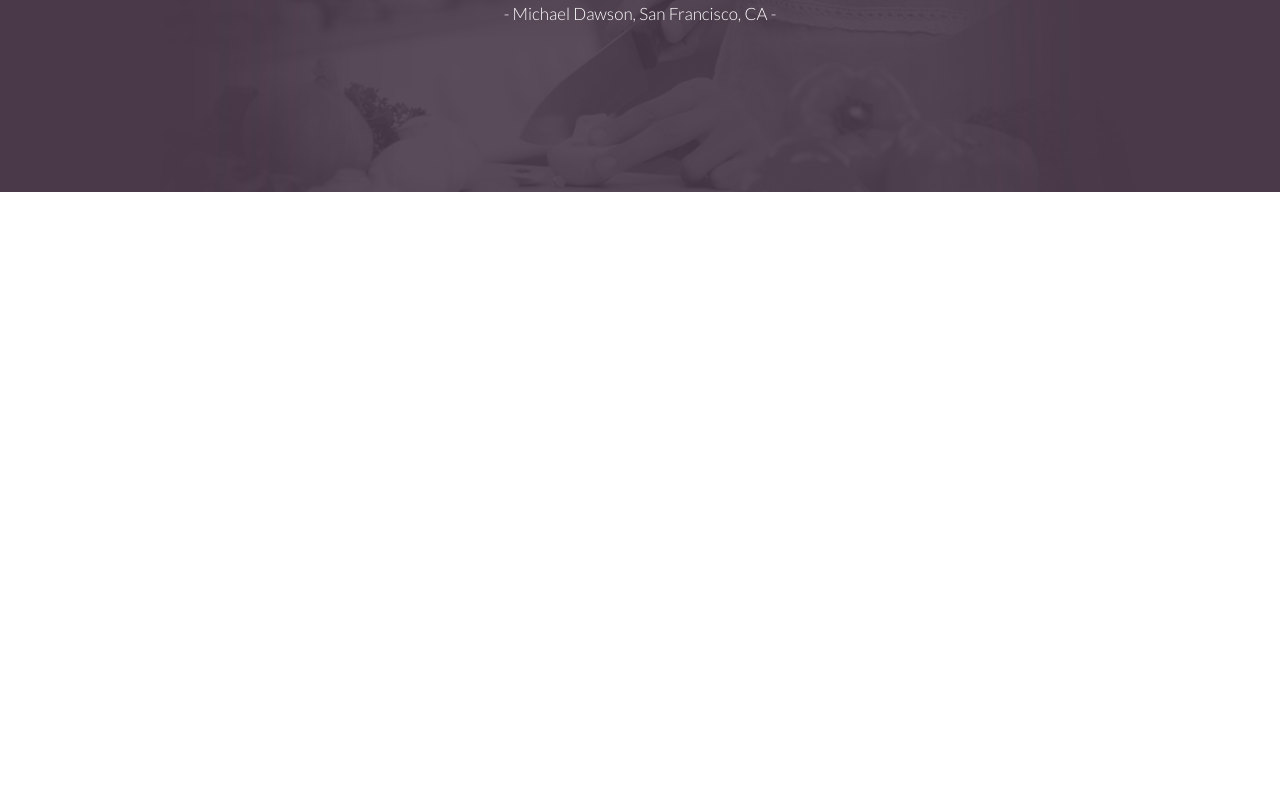
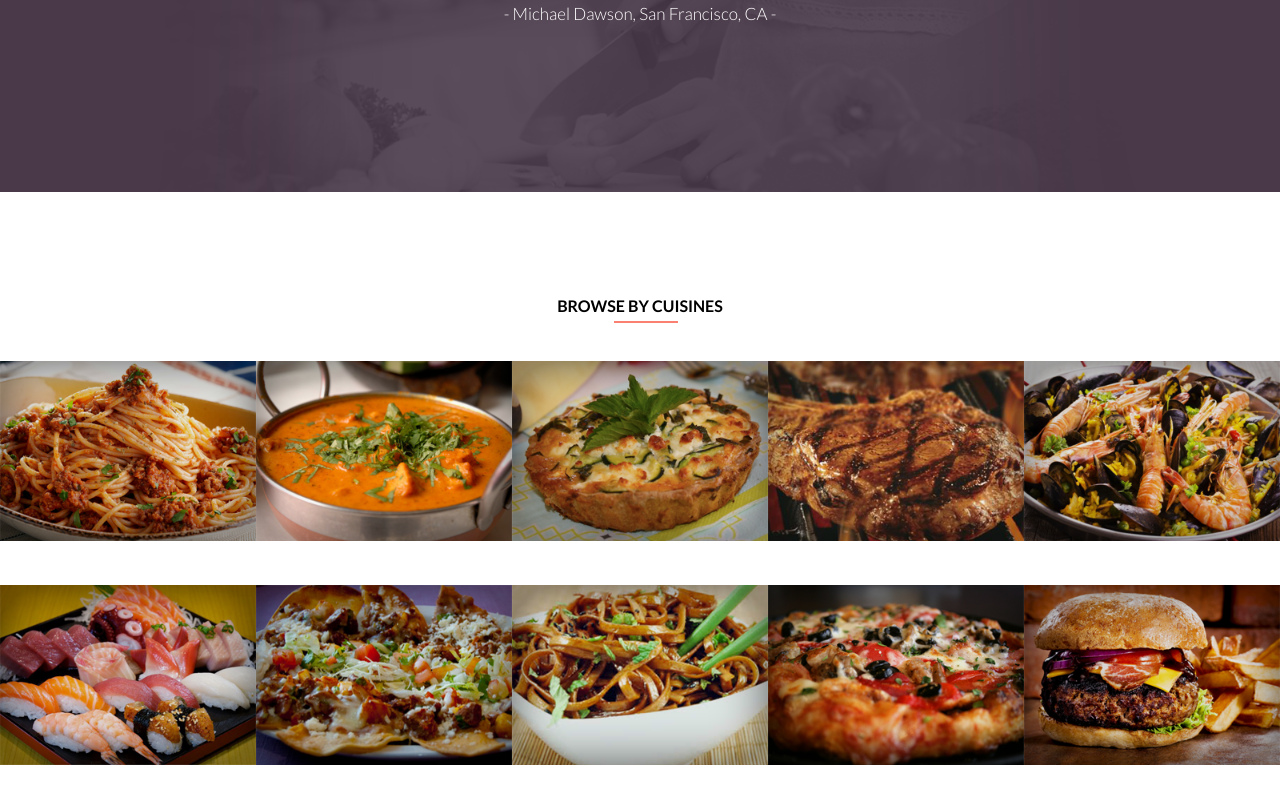
Before and after one commit to Firefly718/fudi, a website: page index.html in a window 1280 px wide. Shown: the part 2495-3307 px from the top of the page. Drawn offline with Linux system fonts and the light colour scheme.

Commit message:
begin fourth section

```diff
--- a/index.html
+++ b/index.html
@@ -83,8 +83,29 @@
         <p>I am so happy because I found this recipe, and it just made my life easier. Thanks  so much for sharing!”
         </p>
         <span>Michael Dawson, San Francisco, CA</span>
+        <div class="slider"></div>
     </section>
-    <section class="cuisines"></section>
+
+    <section class="cuisines">
+        <span>BROWSE BY CUISINES</span>
+        <div class="cuisines__choise">
+            <div class="cuisines__line">
+                <div class="cuisines__italian"><a href="#" alt="italian_recipes"></a></div>
+                <div class="cuisines__indian"><a href="#" alt="indian_recipes"></a></div>
+                <div class="cuisines__french"><a href="#" alt="french_recipes"></a></div>
+                <div class="cuisines__steakhouse"><a href="#" alt="steakhouse_recipes"></a></div>
+                <div class="cuisines__seafood"><a href="#" alt="seafood_recipes"></a></div>
+            </div>
+
+            <div class="cuisines__line">
+                <div class="cuisines__sushi"><a href="#" alt="sushi_recipes"></a></div>
+                <div class="cuisines__mexican"><a href="#" alt="mexican_recipes"></a></div>
+                <div class="cuisines__chinese"><a href="#" alt="chinese_recipes"></a></div>
+                <div class="cuisines__pizza"><a href="#" alt="pizza_recipes"></a></div>
+                <div class="cuisines__american"><a href="#" alt="american_recipes"></a></div>
+            </div>
+        </div>
+    </section>
 
     <footer></footer>
 </body>
--- a/scss/_mixins.scss
+++ b/scss/_mixins.scss
@@ -41,3 +41,10 @@
     width: 60px;
     height: 60px;
 }
+
+@mixin imgSize {
+    height: 224px;
+    width: calc(100vw/5);
+    background-repeat: no-repeat;
+    background-size: contain;
+}
--- a/scss/styles.scss
+++ b/scss/styles.scss
@@ -223,6 +223,68 @@ header {
 .cuisines {
     min-height: 794px;
     background-color: #fff;
+    text-align: center;
+    padding-top: 100px;
+    span {
+        font-weight: bold;
+            &::after{
+                content: '';
+                display: block;
+                width: 5%;
+                padding-top: 2px;
+                border-bottom: 2px solid $brand-color;
+                margin: 0 0 0 48%;
+            }
+    }
+    &__choise {
+        height: 444px;
+        width: 100%;
+        margin-top: 38px;
+    }
+    &__line {
+        display: flex;
+        // justify-content: space-between;
+    }
+    &__italian {
+        background-image: url(/img/italian.png);
+        @include imgSize;
+    }
+    &__indian  {
+        background-image: url(/img/indian.png);
+        @include imgSize;
+    }
+    &__french {
+        background-image: url(/img/french.png);
+        @include imgSize;
+    }
+    &__steakhouse {
+        background-image: url(/img/steakhouse.png);
+        @include imgSize;
+    }
+    &__seafood {
+        background-image: url(/img/seafood.png);
+        @include imgSize;
+    }
+    &__sushi {
+        background-image: url(/img/sushi.png);
+        @include imgSize;
+    }
+    &__mexican {
+        background-image: url(/img/mexican.png);
+        @include imgSize;
+    }
+    &__chinese {
+        background-image: url(/img/chinese.png);
+        @include imgSize;
+    }
+    &__pizza {
+        background-image: url(/img/american.png);
+        @include imgSize;
+    }
+    &__american {
+        background-image: url(/img/pizza.png);
+        @include imgSize;
+    }
 }
 // ____________________________________________F-O-O-T-E-R___________________________________________________________
 footer {
```
Also changed, not shown: css/styles.css, img/american.png (added), img/chinese.png (added), img/french.png (added), img/indian.png (added), img/italian.png (added), img/mexican.png (added), img/pizza.png (added), img/seafood.png (added), img/steakhouse.png (added), img/sushi.png (added).
